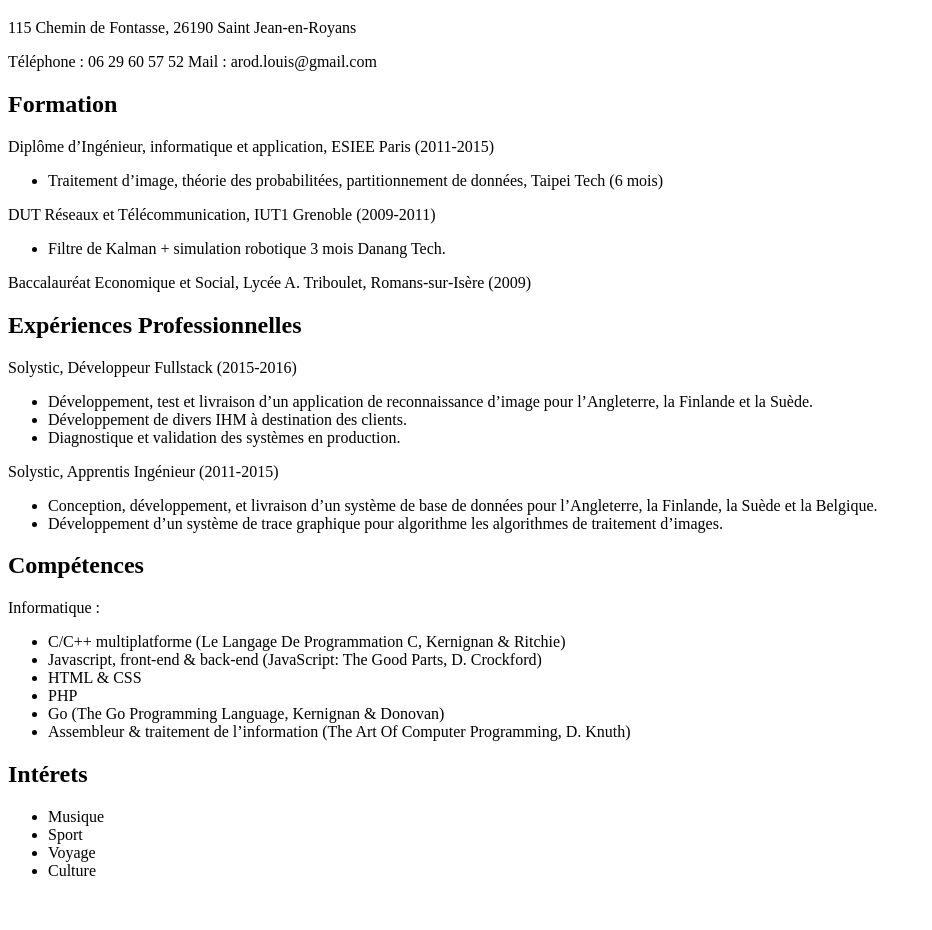
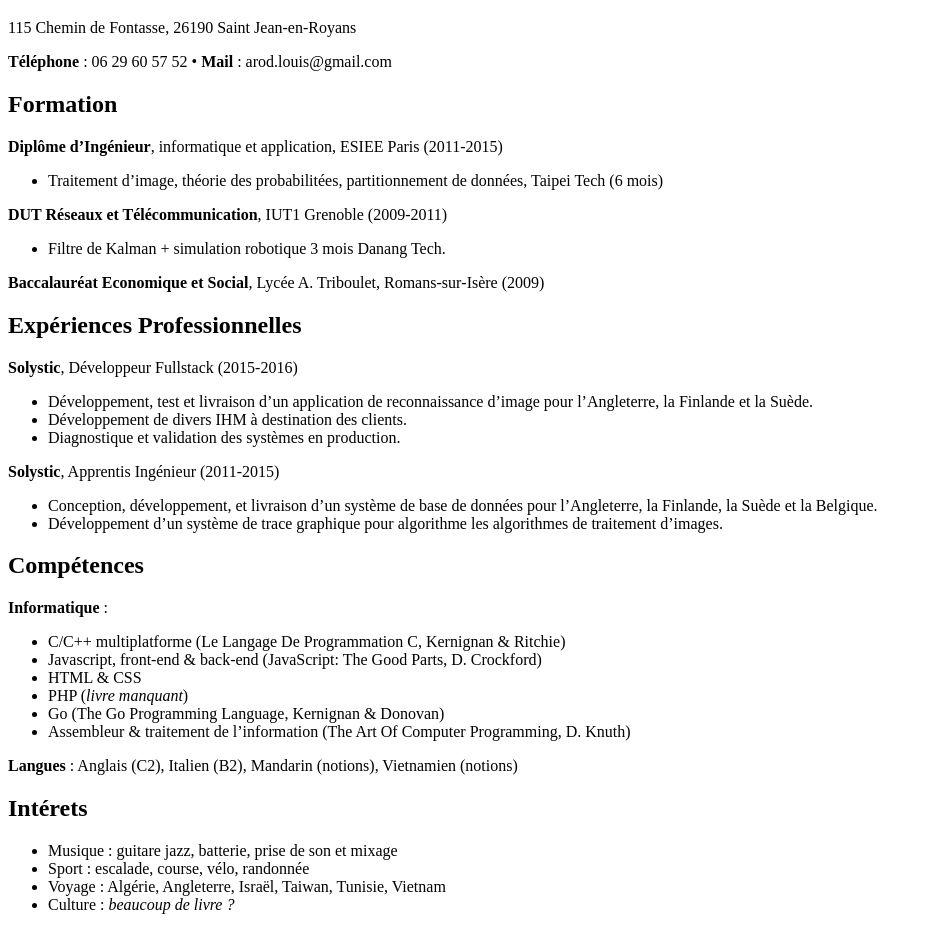
Before and after one commit to aitva/resume, a plain HTML site: page louis_arod.html in a window 1280 px wide. Shown: the part 61-991 px from the top of the page, without its empty margins (0-932 px from the left). Before the commit the page ends 957 px from the top, so only its background shows below. Drawn offline with Linux system fonts and the light colour scheme.

```diff
--- a/louis_arod.html
+++ b/louis_arod.html
@@ -11,27 +11,27 @@
 
 <p>115 Chemin de Fontasse, 26190 Saint Jean-en-Royans</p>
 
-<p>Téléphone : 06 29 60 57 52 Mail : arod.louis@gmail.com</p>
+<p><strong>Téléphone</strong> : 06 29 60 57 52 • <strong>Mail</strong> : arod.louis@gmail.com</p>
 
 <h2>Formation</h2>
 
-<p>Diplôme d&rsquo;Ingénieur, informatique et application, ESIEE Paris (2011-2015)</p>
+<p><strong>Diplôme d&rsquo;Ingénieur</strong>, informatique et application, ESIEE Paris (2011-2015)</p>
 
 <ul>
 <li>Traitement d&rsquo;image, théorie des probabilitées, partitionnement de données, Taipei Tech (6 mois)</li>
 </ul>
 
-<p>DUT Réseaux et Télécommunication, IUT1 Grenoble (2009-2011)</p>
+<p><strong>DUT Réseaux et Télécommunication</strong>, IUT1 Grenoble (2009-2011)</p>
 
 <ul>
 <li>Filtre de Kalman + simulation robotique 3 mois Danang Tech.</li>
 </ul>
 
-<p>Baccalauréat Economique et Social, Lycée A. Triboulet, Romans­‐sur­‐Isère (2009)</p>
+<p><strong>Baccalauréat Economique et Social</strong>, Lycée A. Triboulet, Romans­‐sur­‐Isère (2009)</p>
 
 <h2>Expériences Professionnelles</h2>
 
-<p>Solystic, Développeur Fullstack (2015-2016)</p>
+<p><strong>Solystic</strong>, Développeur Fullstack (2015-2016)</p>
 
 <ul>
 <li>Développement, test et livraison d&rsquo;un application de reconnaissance d&rsquo;image pour l&rsquo;Angleterre, la Finlande et la Suède.</li>
@@ -39,7 +39,7 @@
 <li>Diagnostique et validation des systèmes en production.</li>
 </ul>
 
-<p>Solystic, Apprentis Ingénieur (2011-2015)</p>
+<p><strong>Solystic</strong>, Apprentis Ingénieur (2011-2015)</p>
 
 <ul>
 <li>Conception, développement, et livraison d&rsquo;un système de base de données pour l&rsquo;Angleterre, la Finlande, la Suède et la Belgique.</li>
@@ -48,24 +48,26 @@
 
 <h2>Compétences</h2>
 
-<p>Informatique :</p>
+<p><strong>Informatique</strong> :</p>
 
 <ul>
 <li>C/C++ multiplatforme (Le Langage De Programmation C, Kernignan &amp; Ritchie)</li>
 <li>Javascript, front-end &amp; back-end (JavaScript: The Good Parts, D. Crockford)</li>
 <li>HTML &amp; CSS</li>
-<li>PHP</li>
+<li>PHP (<em>livre manquant</em>)</li>
 <li>Go (The Go Programming Language, Kernignan &amp; Donovan)</li>
 <li>Assembleur &amp; traitement de l&rsquo;information (The Art Of Computer Programming, D. Knuth)</li>
 </ul>
 
+<p><strong>Langues</strong> : Anglais (C2), Italien (B2), Mandarin (notions), Vietnamien (notions)</p>
+
 <h2>Intérets</h2>
 
 <ul>
-<li>Musique</li>
-<li>Sport</li>
-<li>Voyage</li>
-<li>Culture</li>
+<li>Musique : guitare jazz, batterie, prise de son et mixage</li>
+<li>Sport : escalade, course, vélo, randonnée</li>
+<li>Voyage : Algérie, Angleterre, Israël, Taiwan, Tunisie, Vietnam</li>
+<li>Culture : <em>beaucoup de livre ?</em></li>
 </ul>
 
 </body>
```
Also changed, not shown: 2 other files.
